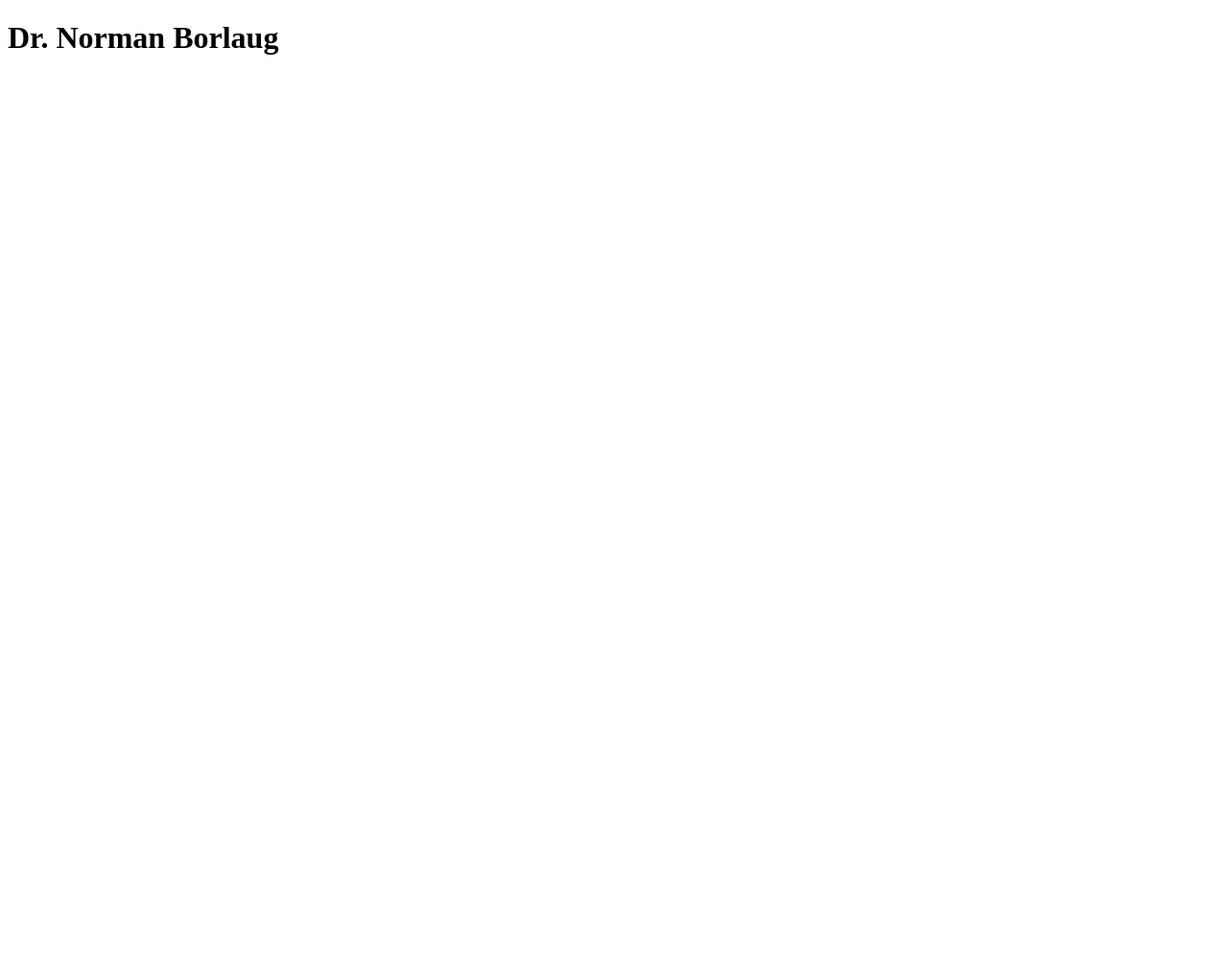
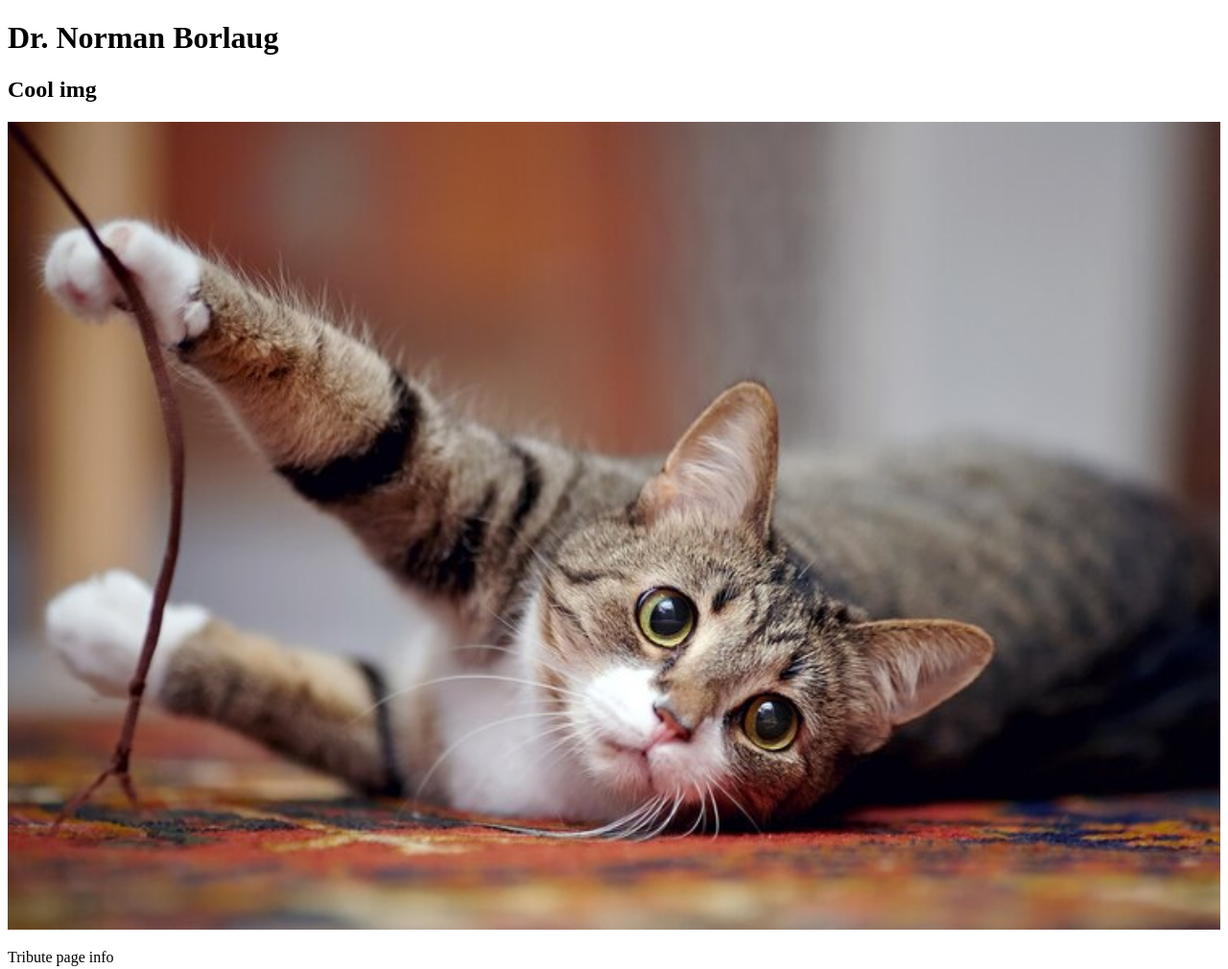
Before and after one commit to visva-dev/firstprojectwithvisva, a plain HTML site: page index.html in a window 1280 px wide. Shown: the whole page at 96% size. Before the commit the page ends 800 px from the top, so only its background shows below. Drawn offline with Linux system fonts and the light colour scheme.

Commit message:
Final version!

```diff
--- a/css/style.css
+++ b/css/style.css
@@ -0,0 +1,5 @@
+.responsive {
+  width: 100%;
+  height: auto;
+  align-items: center;
+}
--- a/index.html
+++ b/index.html
@@ -10,8 +10,13 @@
     <script src="https://cdn.freecodecamp.org/testable-projects-fcc/v1/bundle.js"></script>
     <div id="main">
       <h1 id="title">Dr. Norman Borlaug</h1>
+
       <div id="img-div">
-	<img id="image"/>
+        <h2 id="img-caption">Cool img</h2>
+        <img id="image" class="responsive" src="img/cat.jpeg">
+      </div>
+      <p id="tribute-info">Tribute page info</p>
+      <a id="tribute-link" href="https://google.com" target="_blank" rel="noopener noreferrer"></a>
       </div>
     </div>
     <script src="js/index.js"></script>
```
Also changed, not shown: img/cat.jpeg (added).
